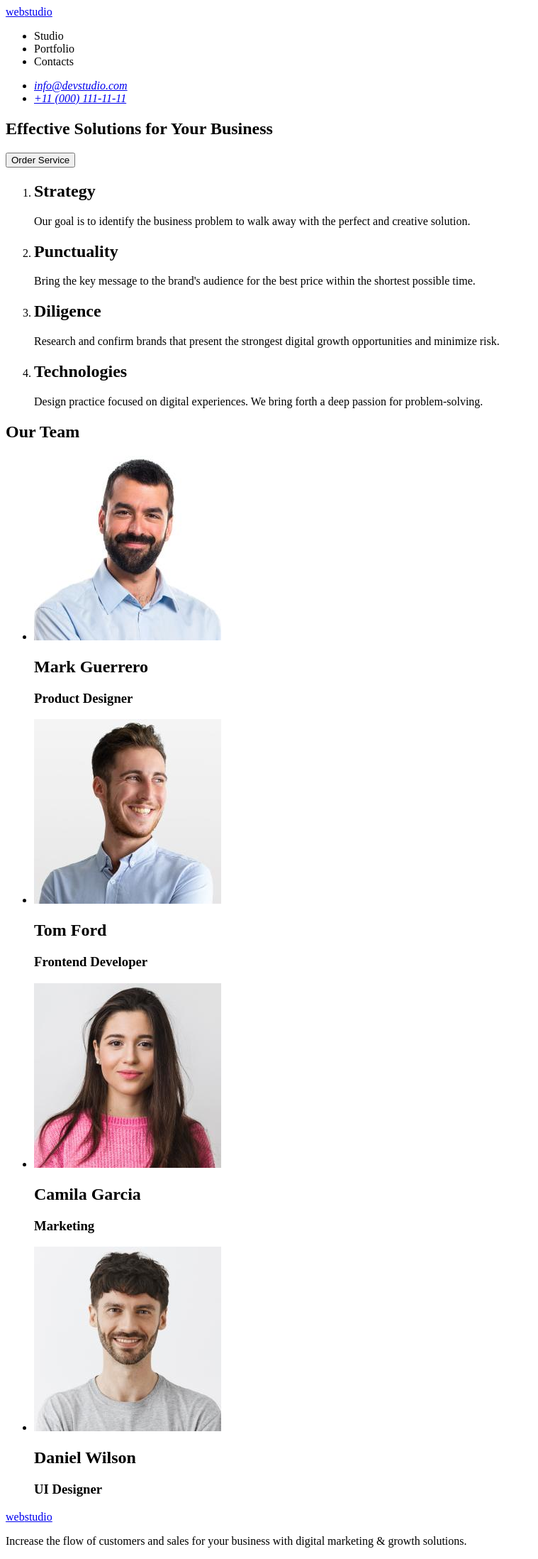
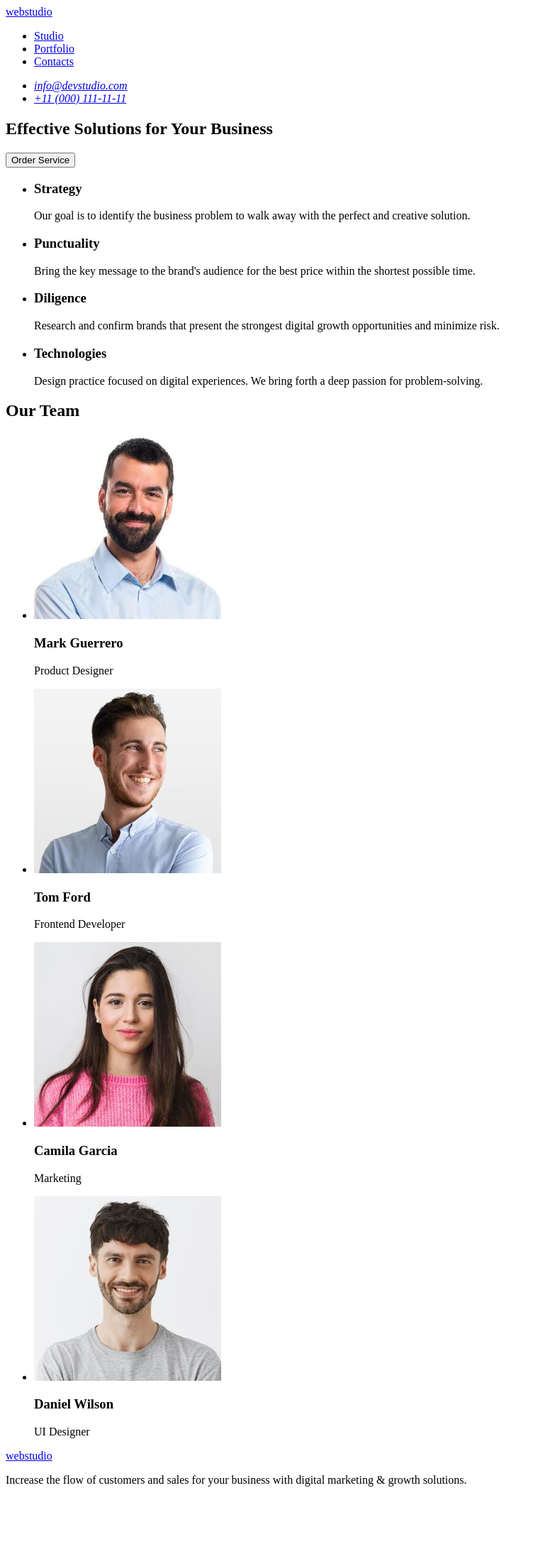
Before and after one commit to Tumanov85/goit-markup-hw-01, a plain HTML site: page index.html in a window 1280 px wide. Shown: the whole page at 71% size, without its empty margins (0-759 px from the left). After the commit the page ends 2110 px from the top, so only its background shows below. Drawn offline with Linux system fonts and the light colour scheme.

Commit message:
correction of mistakes 1

```diff
--- a/index.html
+++ b/index.html
@@ -8,14 +8,15 @@
   <body>
     <!--header section-->
     <header>
-      <a href="./index.html">web<span>studio</span></a>
       <nav>
+      <a href="./index.html">webstudio</a>
         <ul>
-          <li>Studio</li>
-          <li>Portfolio</li>
-          <li>Contacts</li>
+          <li><a href="#">Studio</a></li>
+          <li><a href="#">Portfolio</a></li>
+          <li><a href="#">Contacts</a></li>
         </ul>
       </nav>
+
       <address>
         <ul>
           <li><a href="mailto:info@devstudio.com">info@devstudio.com</a></li>
@@ -30,36 +31,25 @@
         <button type="button">Order Service</button>
       </section>
       <section>
-        <ol>
+        <h2 hidden>feature</h2>
+        <ul>
           <li>
-            <h2>Strategy</h2>
-            <p>
-              Our goal is to identify the business problem to walk away with the
-              perfect and creative solution.
-            </p>
+            <h3>Strategy</h3>
+            <p>Our goal is to identify the business problem to walk away with the perfect and creative solution.</p>
           </li>
           <li>
-            <h2>Punctuality</h2>
-            <p>
-              Bring the key message to the brand's audience for the best price
-              within the shortest possible time.
-            </p>
+            <h3>Punctuality</h3>
+            <p>Bring the key message to the brand's audience for the best price within the shortest possible time.</p>
           </li>
           <li>
-            <h2>Diligence</h2>
-            <p>
-              Research and confirm brands that present the strongest digital
-              growth opportunities and minimize risk.
-            </p>
+            <h3>Diligence</h3>
+            <p>Research and confirm brands that present the strongest digital growth opportunities and minimize risk.</p>
           </li>
           <li>
-            <h2>Technologies</h2>
-            <p>
-              Design practice focused on digital experiences. We bring forth a
-              deep passion for problem-solving.
-            </p>
+            <h3>Technologies</h3>
+            <p>Design practice focused on digital experiences. We bring forth a deep passion for problem-solving.</p>
           </li>
-        </ol>
+        </ul>
       </section>
       <section>
         <h2>Our Team</h2>
@@ -70,8 +60,8 @@
               alt="Mark Guerrero"
               width="264"
               height="260" />
-            <h2>Mark Guerrero</h2>
-            <h3>Product Designer</h3>
+            <h3>Mark Guerrero</h3>
+            <p>Product Designer</p>
           </li>
           <li>
             <img
@@ -79,8 +69,8 @@
               alt="Tom Ford"
               width="264"
               height="260" />
-            <h2>Tom Ford</h2>
-            <h3>Frontend Developer</h3>
+            <h3>Tom Ford</h3>
+            <p>Frontend Developer</p>
           </li>
           <li>
             <img
@@ -88,8 +78,8 @@
               alt="Camila Garcia"
               width="264"
               height="260" />
-            <h2>Camila Garcia</h2>
-            <h3>Marketing</h3>
+            <h3>Camila Garcia</h3>
+            <p>Marketing</p>
           </li>
           <li>
             <img
@@ -97,15 +87,15 @@
               alt="Daniel Wilson"
               width="264"
               height="260" />
-            <h2>Daniel Wilson</h2>
-            <h3>UI Designer</h3>
+            <h3>Daniel Wilson</h3>
+            <p>UI Designer</p>
           </li>
         </ul>
       </section>
     </main>
     <!--footer section-->
     <footer>
-      <a href="./index.html">web<span>studio</span></a>
+      <a href="./index.html">webstudio</a>
       <p>
         Increase the flow of customers and sales for your business with digital
         marketing & growth solutions.
```
